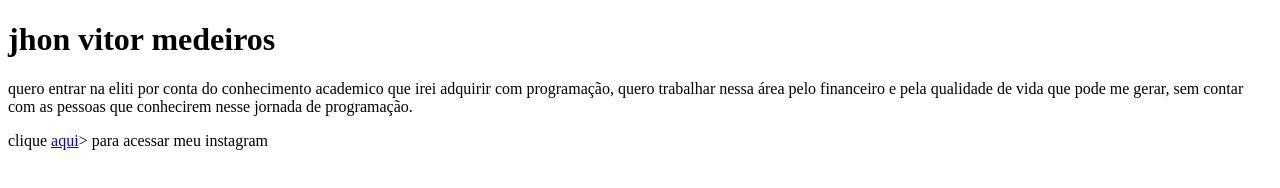
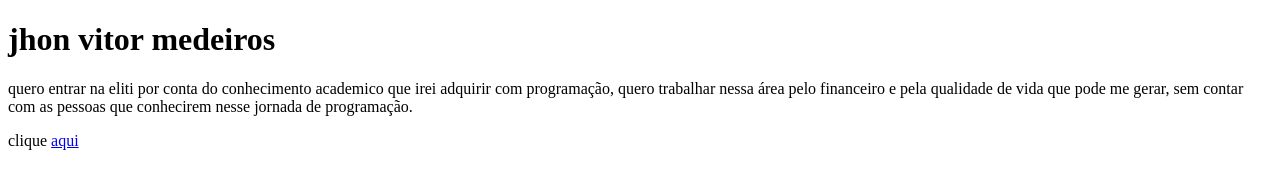
Before and after one commit to Jhones17/DESAFIO-ELITI, a plain HTML site: page index.html in a window 1280 px wide. Drawn offline with Linux system fonts and the light colour scheme.

Commit message:
Atualizar o index.html

```diff
--- a/index.html
+++ b/index.html
@@ -5,6 +5,6 @@
 <p>quero entrar na eliti por conta do conhecimento academico que irei adquirir com programação, quero trabalhar nessa área
     pelo financeiro e pela qualidade de vida que pode me gerar, sem contar com as pessoas que conhecirem nesse jornada de programação.</p>
 
-    <p> clique <a href="https://www.instagram.com/jhonestoker/">aqui</a>> para acessar meu instagram</p>
+    <p> clique <a href="https://www.instagram.com/jhonestoker/">aqui</a para acessar meu instagram</p>
 </body>
 </html>
```
